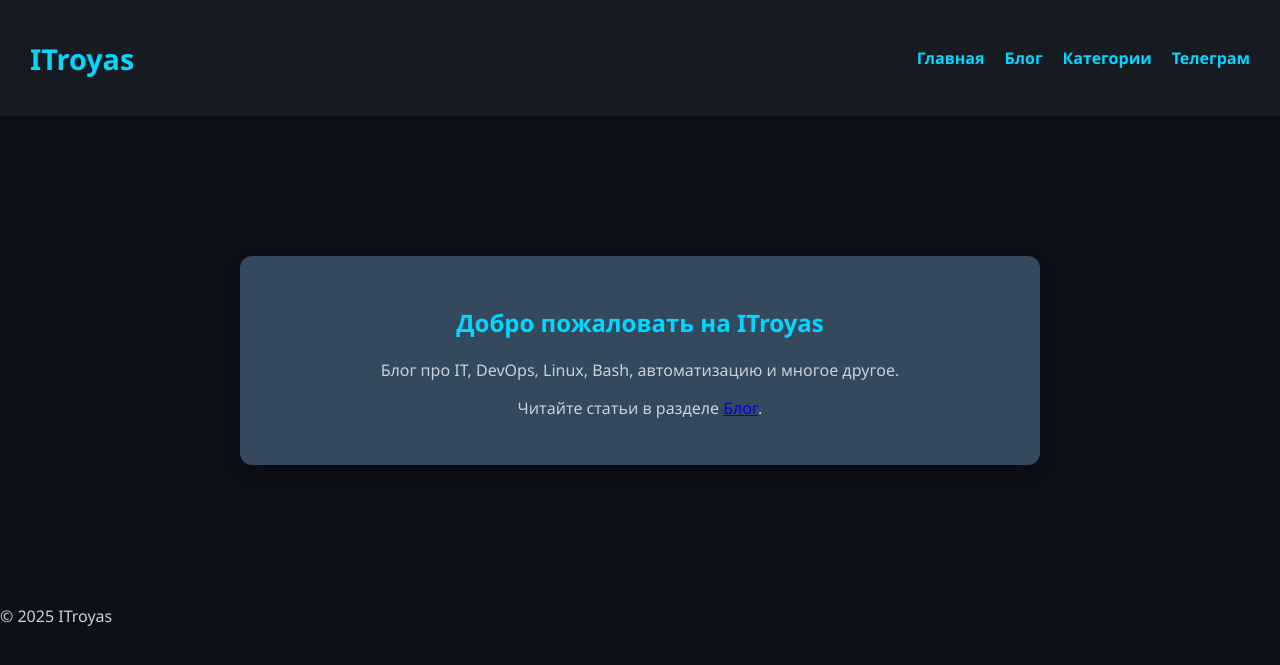
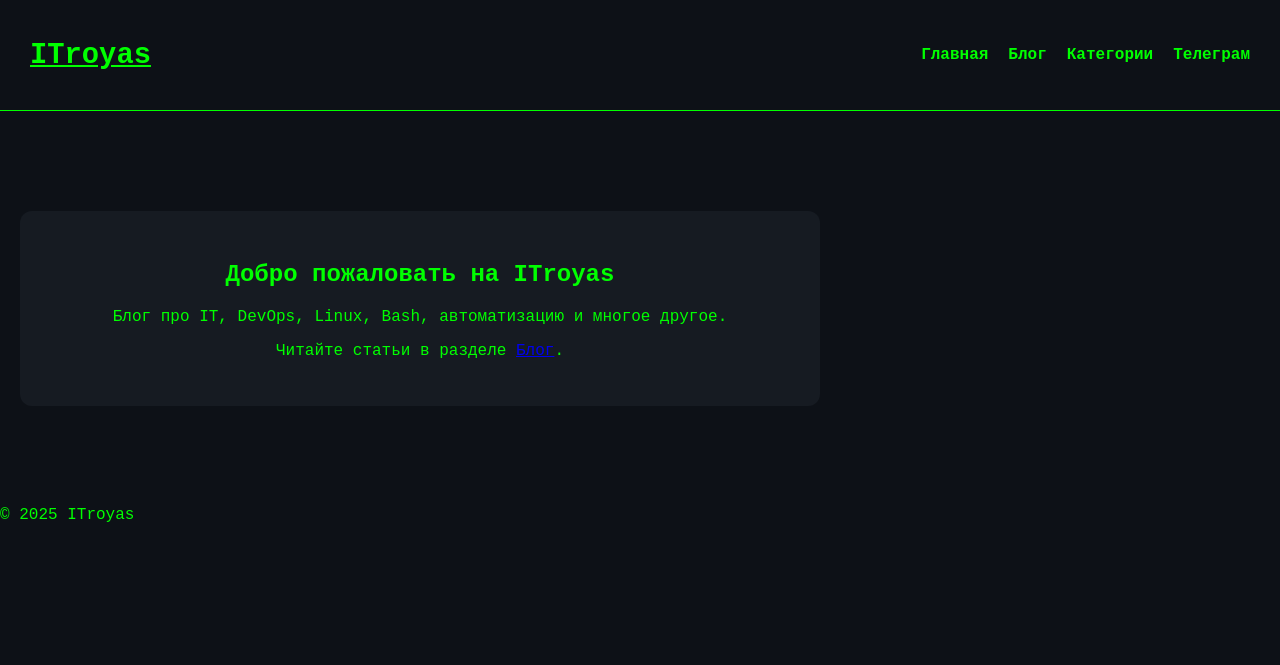
Before and after one commit to ITroyas/itroyas.github.io, a Jekyll site: the page built from index.md, in a window 1280 px wide. Shown: the top 665 px of the page. Built offline with Jekyll 4.4.1, drawn with Linux system fonts in a browser that asks for light colours.

Commit message:
Update custom.css

```diff
--- a/assets/css/custom.css
+++ b/assets/css/custom.css
@@ -1,8 +1,8 @@
-/* Общий фон */
+/* Основной фон */
 body {
   background: #0d1117;
-  color: #c9d1d9;
-  font-family: "Segoe UI", Tahoma, Geneva, Verdana, sans-serif;
+  color: #00ff00;
+  font-family: "Fira Code", monospace;
   margin: 0;
   padding: 0;
 }
@@ -13,15 +13,24 @@
   justify-content: space-between;
   align-items: center;
   padding: 15px 30px;
-  background: #161b22;
+  background: #0d1117;
+  border-bottom: 1px solid #00ff00;
 }
 
 .logo a {
-  color: #00d8ff;
+  color: #00ff00;
   font-size: 1.8rem;
-  text-decoration: none;
+  text-decoration: underline;
 }
 
+.logo a:hover {
+  background: #00ff00;
+  color: #0d1117;
+  padding: 5px 10px;
+  border-radius: 5px;
+}
+
+/* Меню */
 .menu-list {
   display: flex;
   gap: 20px;
@@ -29,17 +38,24 @@
 }
 
 .menu-list li a {
-  color: #00d8ff;
+  color: #00ff00;
   text-decoration: none;
   font-weight: bold;
+}
+
+.menu-list li a:hover {
+  background: #00ff00;
+  color: #0d1117;
+  padding: 5px 8px;
+  border-radius: 4px;
 }
 
 /* Бургер */
 .burger {
   display: none;
   font-size: 2rem;
+  color: #00ff00;
   cursor: pointer;
-  color: #00d8ff;
 }
 
 /* Контейнер */
@@ -53,8 +69,6 @@
 .content {
   flex: 1;
   max-width: 800px;
-  margin: 40px auto;
-  padding: 0 50px;
 }
 
 /* Главная */
@@ -63,13 +77,8 @@
   margin: 80px auto;
   padding: 30px;
   text-align: center;
-  background: #34495e;
+  background: #161b22;
   border-radius: 12px;
-  box-shadow: 0 6px 15px rgba(0,0,0,0.3);
-}
-
-.home-intro h2 {
-  color: #00d8ff;
 }
 
 /* Сетка постов */
@@ -86,81 +95,58 @@
   padding: 20px;
   border-radius: 12px;
   box-shadow: 0 6px 12px rgba(0,0,0,0.25);
-  display: flex;
-  flex-direction: column;
   width: 100%;
   max-width: 350px;
 }
 
-.post-card img {
-  width: 100%;
-  height: 180px;
-  object-fit: cover;
-  border-radius: 10px;
+.post-card h2 a {
+  color: #00ff00;
+  text-decoration: none;
+}
+
+.post-date {
+  font-size: 0.85rem;
   margin-bottom: 10px;
 }
 
-.post-meta {
-  font-size: 0.85rem;
-  color: #a0b0c0;
-  margin-bottom: 5px;
+.read-more {
+  display: inline-block;
+  margin-top: 10px;
+  text-decoration: none;
+  color: #00ff00;
+  border: 1px solid #00ff00;
+  padding: 5px 10px;
+  border-radius: 5px;
 }
 
-.post-card h2 {
-  font-size: 1.3rem;
-  color: #00d8ff;
-}
-
-.read-more {
-  text-decoration: none;
-  color: #1e90ff;
-  font-weight: bold;
-  margin-top: 10px;
+.read-more:hover {
+  background: #00ff00;
+  color: #0d1117;
 }
 
 .post-tags {
   display: flex;
   justify-content: flex-end;
-  gap: 5px;
+  gap: 8px;
   font-size: 0.85rem;
-  color: #a0b0c0;
+  margin-top: 10px;
 }
 
 /* Сайдбар */
 .sidebar {
   width: 200px;
-  flex-shrink: 0;
   background: #161b22;
   padding: 15px;
   border-radius: 12px;
-  box-shadow: 0 4px 10px rgba(0,0,0,0.1);
 }
 
-/* Стили GitHub для кода */
-pre, code {
-  font-family: "Fira Code", monospace;
-  background: #161b22;
-  color: #c9d1d9;
-  padding: 10px;
-  border-radius: 6px;
-  display: block;
-  overflow-x: auto;
-}
-
-/* Цвета для синтаксиса */
-.highlight .k { color: #ff7b72; }  /* ключевые слова */
-.highlight .s { color: #a5d6ff; }  /* строки */
-.highlight .c { color: #8b949e; }  /* комментарии */
-
-
-/* Адаптивность */
+/* Адаптив */
 @media (max-width: 900px) {
   .container {
     flex-direction: column;
   }
   .sidebar {
     width: 100%;
-    margin-top: 20px;
   }
   .posts-grid {
     grid-template-columns: 1fr;
@@ -171,11 +157,9 @@
     position: absolute;
     top: 60px;
     right: 20px;
-    background: #1f2a38;
+    background: #161b22;
     padding: 10px;
     border-radius: 8px;
-    box-shadow: 0 4px 8px rgba(0,0,0,0.3);
-    z-index: 999;
   }
   .menu-list.show {
     display: flex;
@@ -184,3 +168,9 @@
     display: block;
   }
 }
+
+/* Пост в центре при открытии */
+.content article {
+  max-width: 80%;
+  margin: 0 auto;
+}
```
